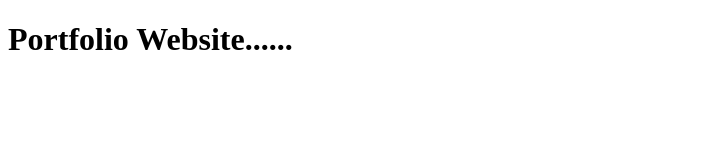
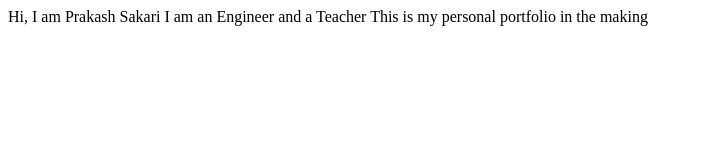
Before and after one commit to prakashsakari/sakariprakash.com, a plain HTML site: page index.html in a window 1280 px wide. Shown: the whole page, without its empty margins (0-703 px from the left). Drawn offline with Linux system fonts and the light colour scheme.

Commit message:
Update index.html

```diff
--- a/index.html
+++ b/index.html
@@ -7,6 +7,8 @@
     <title>Sakari Prakash Portfolio</title>
 </head>
 <body>
-    <h1>Portfolio Website......</h1>
+    Hi, I am Prakash Sakari
+    I am an Engineer and a Teacher
+    This is my personal portfolio in the making
 </body>
 </html>
```
